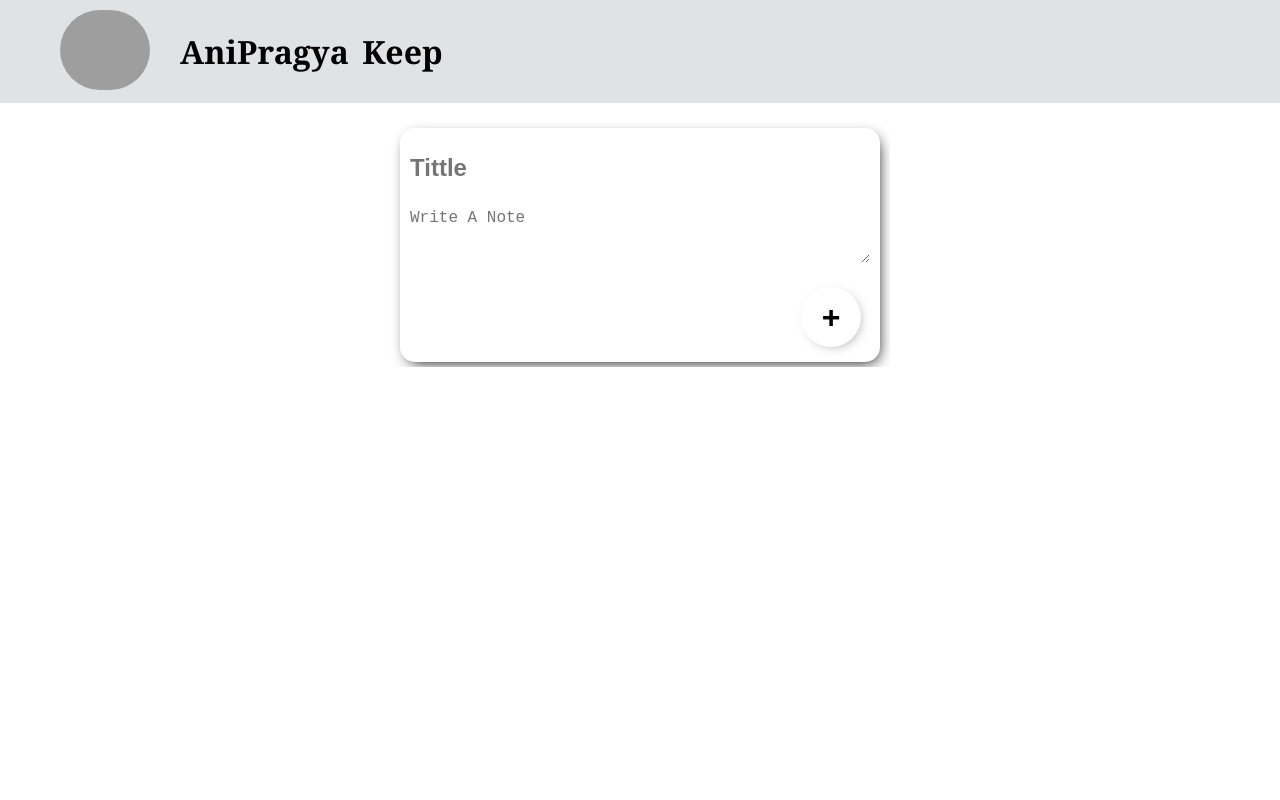
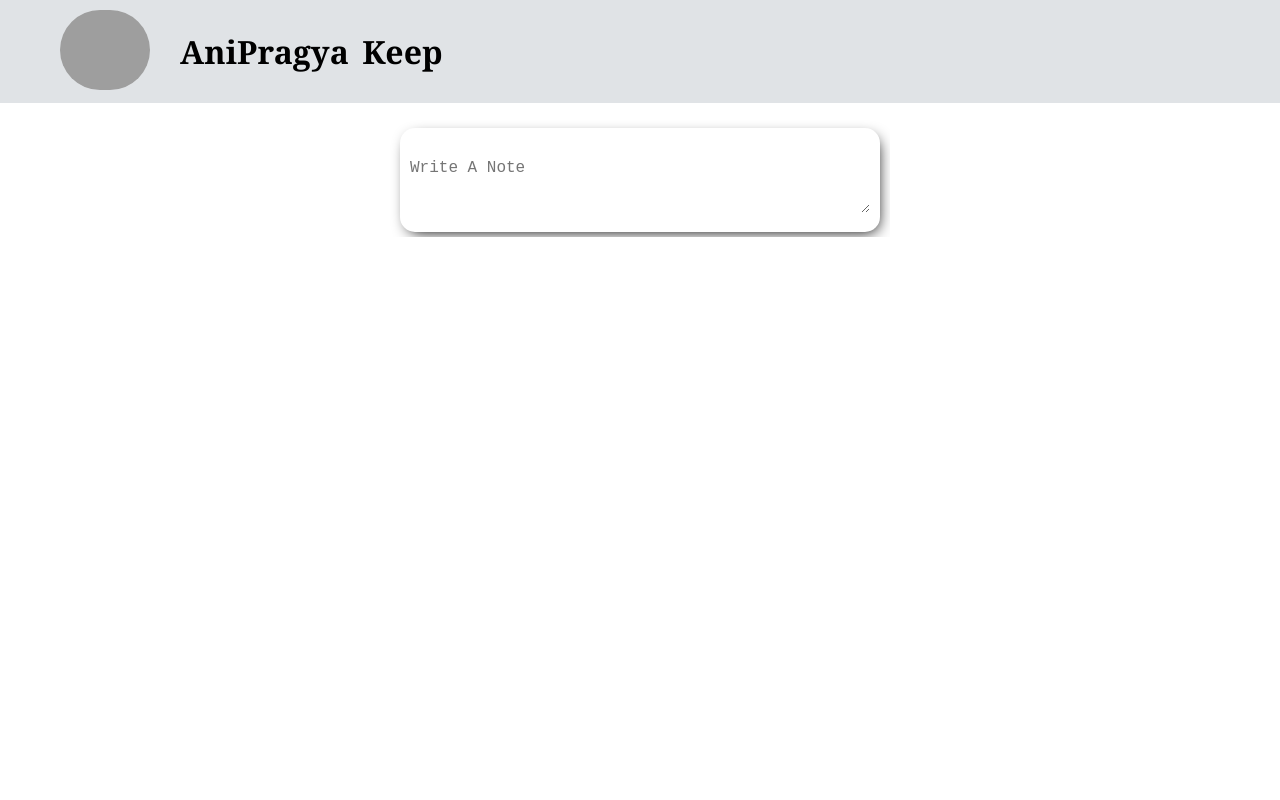
Before and after one commit to Pragyani/react-project, a React (Create React App) app: page / in a window 1280 px wide. Shown: the top 800 px of the page. Built offline with nearby package versions, Linux system fonts and the light colour scheme; grey boxes are pictures that could not be loaded.

Commit message:
Adding: condition nd Satte in componets

```diff
--- a/src/CreateNote.jsx
+++ b/src/CreateNote.jsx
@@ -1,16 +1,62 @@
-import React from "react"
-// import {Button} from '@material-ui/core';
-// import AddIcon from "@material-ui/icon/Add"
+import React, { useState } from "react"
+
+const CreateNote = (props) => {
+
+    const [note, setNote] = useState({
+        title: "",
+        content: "",
+    })
+ const [expand , setExpand] =useState(false)
+
+    const inputEvent = (e) => {
+
+        const { name, value } = e.target;
+
+        setNote((preVal) => {
+            return {
+                ...preVal,
+                [name]: value,
+            };
+        });
+    }
+
+    const addEvent = () => {
+        (props.passNote(note))
+        setNote({
+            title: "",
+            content: "",
+        })
+    }
 
 
-const CreateNote = () => {
+    const fromField = (eventfrom) => {
+        return (
+            eventfrom.preventDefault())
+    }
+
+    const expandIt =()=>{
+        setExpand(true)
+    }
+
+     const backToNormal =()=>{
+        setExpand()
+     }
     return (
         <>
             <div className="main_note">
-                <form>
-                    <input type="text" placeholder="Tittle" autoComplete="off"/>
-                    <textarea placeholder="Write A Note" rows='' column=''></textarea>
-                 <button>+</button>
+
+                <form onClick={fromField} onDoubleClick={backToNormal}>
+
+           {expand ?
+                    <input type="text" placeholder="Tittle"
+                        autoComplete="off" value={note.title} onChange={inputEvent}
+                        name="title" />: null}
+
+                    <textarea placeholder="Write A Note" rows=''
+                        column='' value={note.content} onChange={inputEvent}
+                        name="content"  onClick={expandIt}></textarea>
+
+                    {expand ?<button onClick={addEvent}> + </button>:null}
                 </form>
             </div>
 
```
